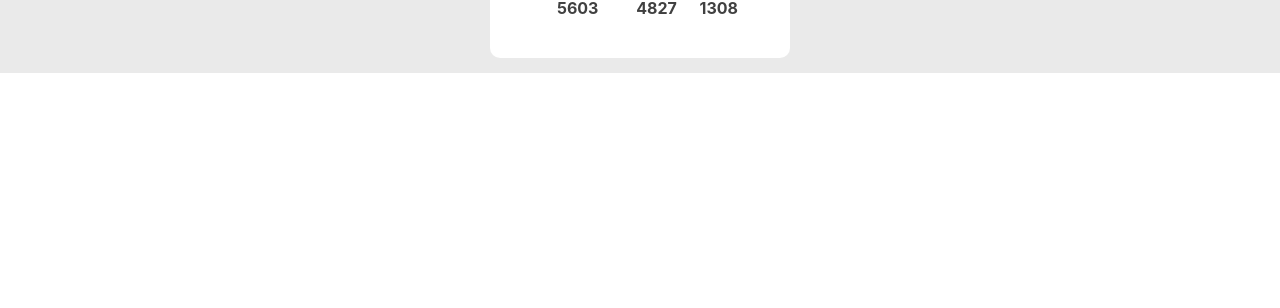
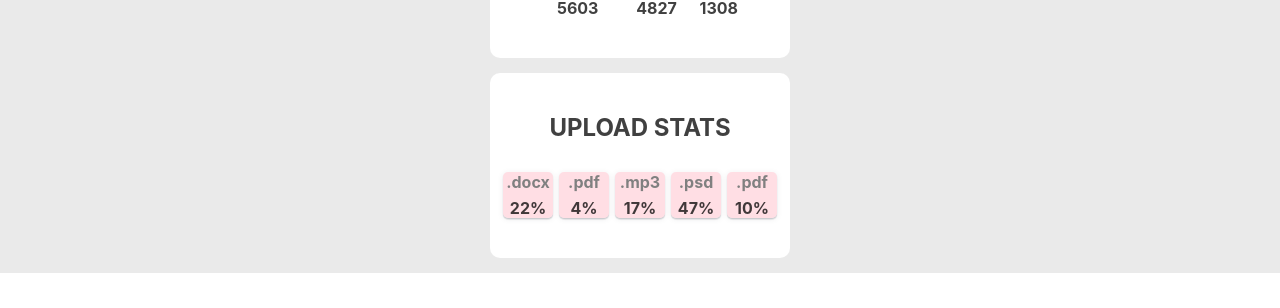
Before and after one commit to sunny7657/goit-react-hw-01-components, a React (Create React App) app: page / in a window 1280 px wide. Shown: the part 356-664 px from the top of the page. Built offline with nearby package versions, Linux system fonts and the light colour scheme.

Commit message:
upd statistics

```diff
--- a/src/components/App.jsx
+++ b/src/components/App.jsx
@@ -1,6 +1,8 @@
 import user from '../Data/user.json';
+import data from '../Data/data.json';
 import { Container } from './Container/Container';
 import { Profile } from './Profile/Profile';
+import { Statistics } from './Statistics/Statistics';
 
 export const App = () => {
   return (
@@ -12,8 +14,7 @@ export const App = () => {
         avatar={user.avatar}
         stats={user.stats}
       />
+      <Statistics data={data} title="Upload stats" />
     </Container>
   );
 };
-
-console.log(user);
--- /dev/null
+++ b/src/components/Statistics/Statistics.css
@@ -0,0 +1,40 @@
+.statistics {
+  display: flex;
+  flex-direction: column;
+  align-items: center;
+  margin: 0 auto;
+  width: 300px;
+  border-radius: 10px;
+  margin-top: 15px;
+  padding-top: 40px;
+  padding-bottom: 40px;
+  background-color: white;
+}
+
+.statistics-title {
+  text-transform: uppercase;
+  margin-bottom: 30px;
+}
+
+.stat-list {
+  display: flex;
+
+  gap: 6px;
+}
+
+.statistics-item {
+  display: flex;
+  flex-direction: column;
+  justify-content: center;
+  align-items: center;
+  row-gap: 6px;
+  width: 50px;
+  border-radius: 5px;
+  box-shadow: 0px 1px 6px rgba(46, 47, 66, 0.08),
+    0px 1px 1px rgba(46, 47, 66, 0.16), 0px 2px 1px rgba(46, 47, 66, 0.08);
+  background: #ffc0cb85;
+}
+
+.percentage {
+  color: #000000bf;
+}
--- /dev/null
+++ b/src/components/Statistics/Statistics.jsx
@@ -0,0 +1,16 @@
+import './Statistics.css';
+import { StatisticsItem } from './StatisticsItem';
+
+export const Statistics = ({ data, title }) => {
+  return (
+    <section className="statistics">
+      {title && <h2 className="statistics-title">{title}</h2>}
+
+      <ul className="stat-list">
+        {data.map(({ id, label, percentage }) => (
+          <StatisticsItem key={id} label={label} percentage={percentage} />
+        ))}
+      </ul>
+    </section>
+  );
+};
--- /dev/null
+++ b/src/components/Statistics/StatisticsItem.jsx
@@ -0,0 +1,14 @@
+import './Statistics.css';
+
+export const StatisticsItem = ({ label, percentage }) => {
+  return (
+    <li className="statistics-item">
+      <span className="label">
+        <b>{label}</b>
+      </span>
+      <span className="percentage">
+        <b>{percentage}%</b>
+      </span>
+    </li>
+  );
+};
```
